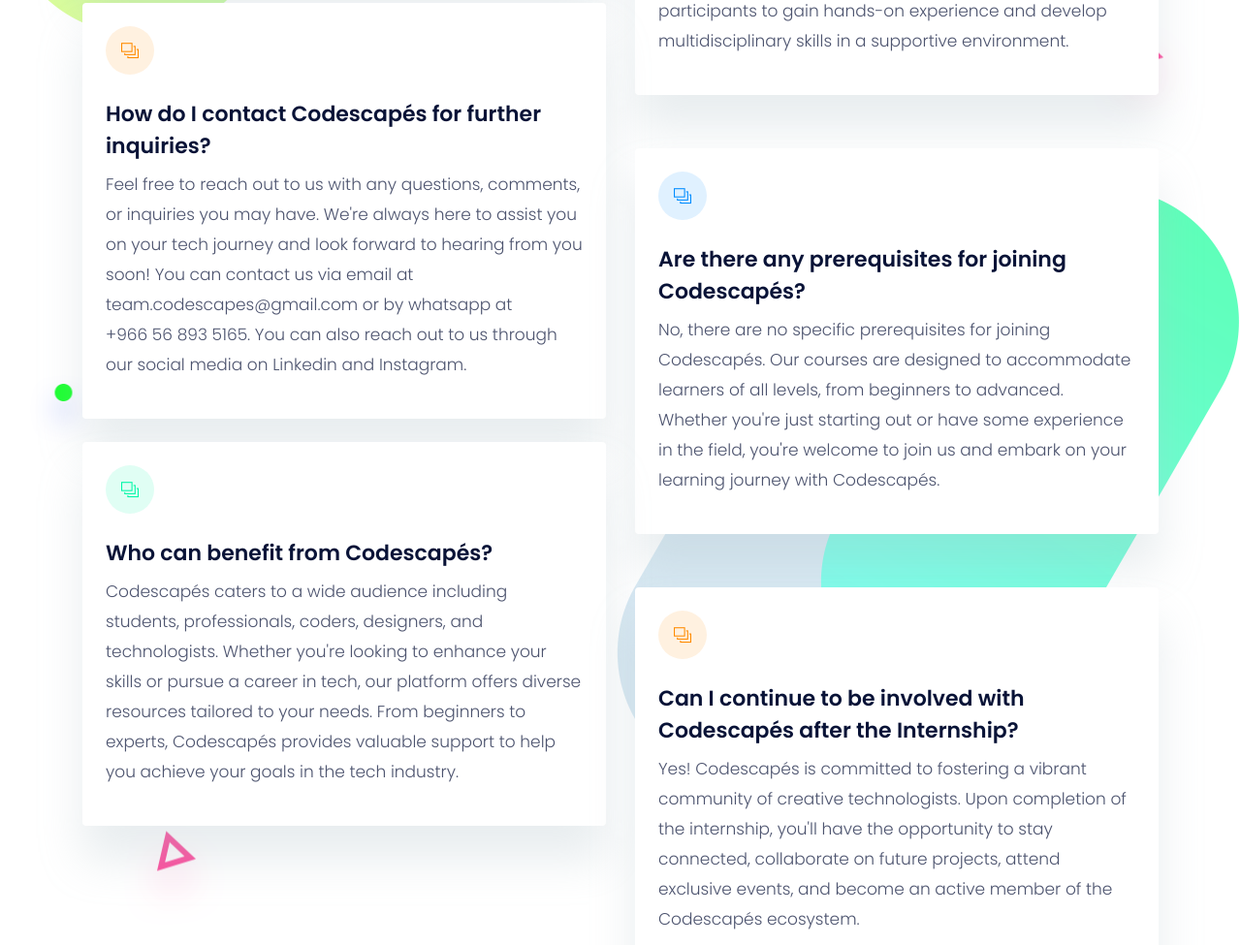
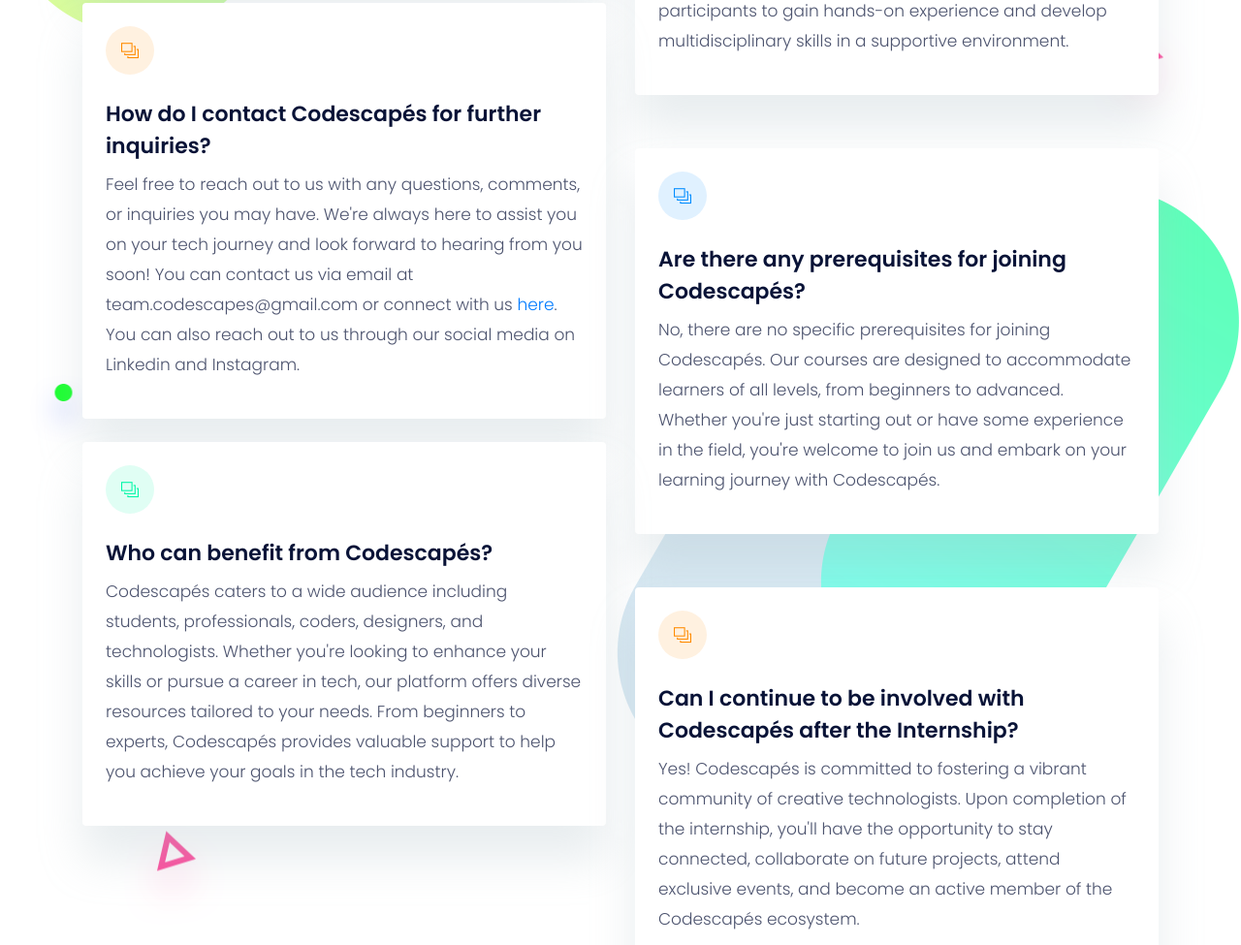
Before and after one commit to io-scapes/mayn, a plain HTML site: page service.html in a window 1280 px wide. Shown: the part 993-1968 px from the top of the page at 97% size. Drawn offline with Linux system fonts and the light colour scheme.

Commit message:
Update service.html

```diff
--- a/service.html
+++ b/service.html
@@ -83,7 +83,7 @@
                 <div class="rounded bg-white p-4 shadow-primary">
                     <i class="ti-layers-alt round-icon orange mb-4"></i>
                     <h4>How do I contact Codescapés for further inquiries?</h4>
-                    <p>Feel free to reach out to us with any questions, comments, or inquiries you may have. We're always here to assist you on your tech journey and look forward to hearing from you soon! You can contact us via email at team.codescapes@gmail.com or by whatsapp at <br>+966 56 893 5165. You can also reach out to us through our social media on Linkedin and Instagram.</p>
+                    <p>Feel free to reach out to us with any questions, comments, or inquiries you may have. We're always here to assist you on your tech journey and look forward to hearing from you soon! You can contact us via email at team.codescapes@gmail.com or connect with us <a href="https://wa.me/966568935165">here</a>. You can also reach out to us through our social media on Linkedin and Instagram.</p>
                 </div>
             </div>
             <!-- service item -->
```
